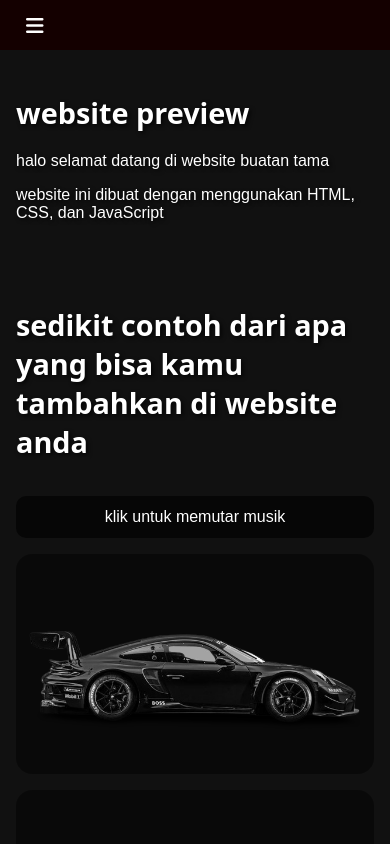
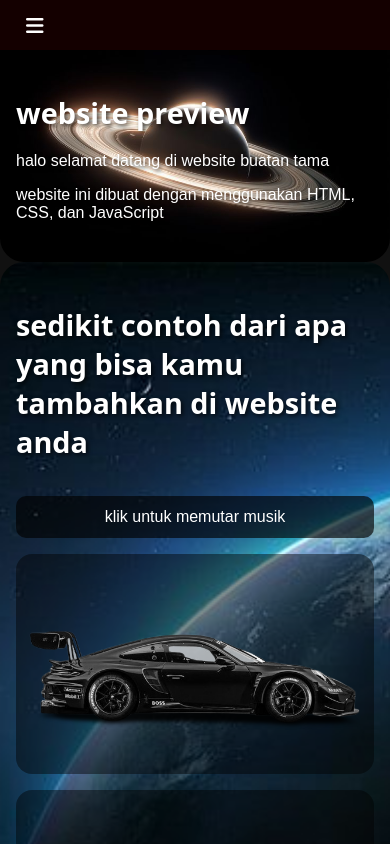
Before and after one commit to xlynch350-afk/websitepreview-tama, a plain HTML site: page index.html in a window 390 px wide. Shown: the top 844 px of the page. Drawn offline with Linux system fonts and the light colour scheme.

```diff
--- a/index.css
+++ b/index.css
@@ -35,7 +35,7 @@
   text-align: left;
   color: white;
   text-shadow: 2px 2px 4px rgba(0, 0, 0, 0.75);
-  background-image: url("source/gambar/Saturn.jfif");
+  background-image: url("gambar/Saturn.jfif");
   background-size: cover;
   background-position: center;
   background-repeat: no-repeat;
@@ -47,7 +47,7 @@
   flex-direction: column;
   gap: 20px;
   text-shadow: 2px 2px 4px rgba(0, 0, 0, 0.75);
-  background-image: url("source/gambar/download (1).jfif");
+  background-image: url("gambar/download (1).jfif");
   background-size: cover;
   background-position: center;
   background-repeat: no-repeat;
```
